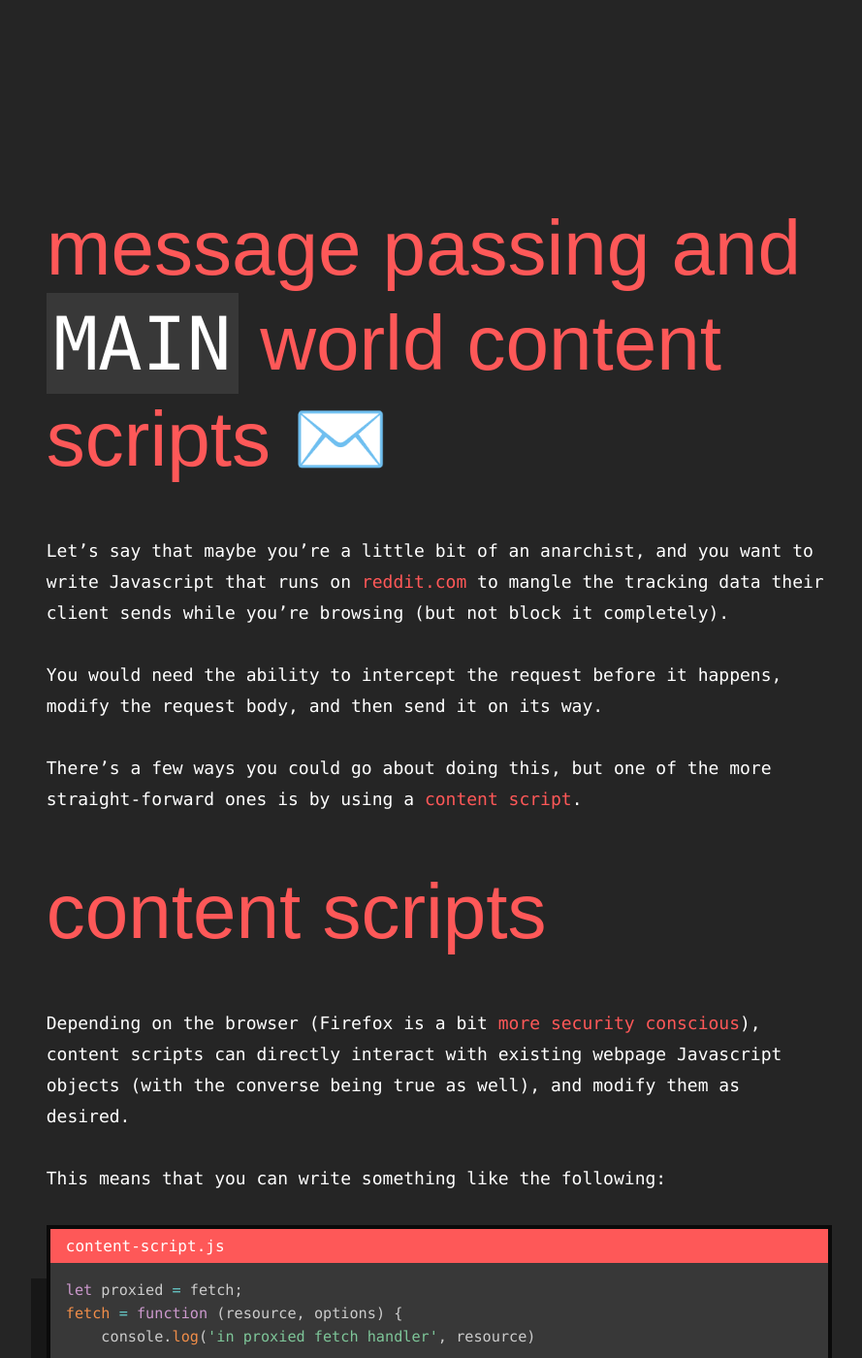
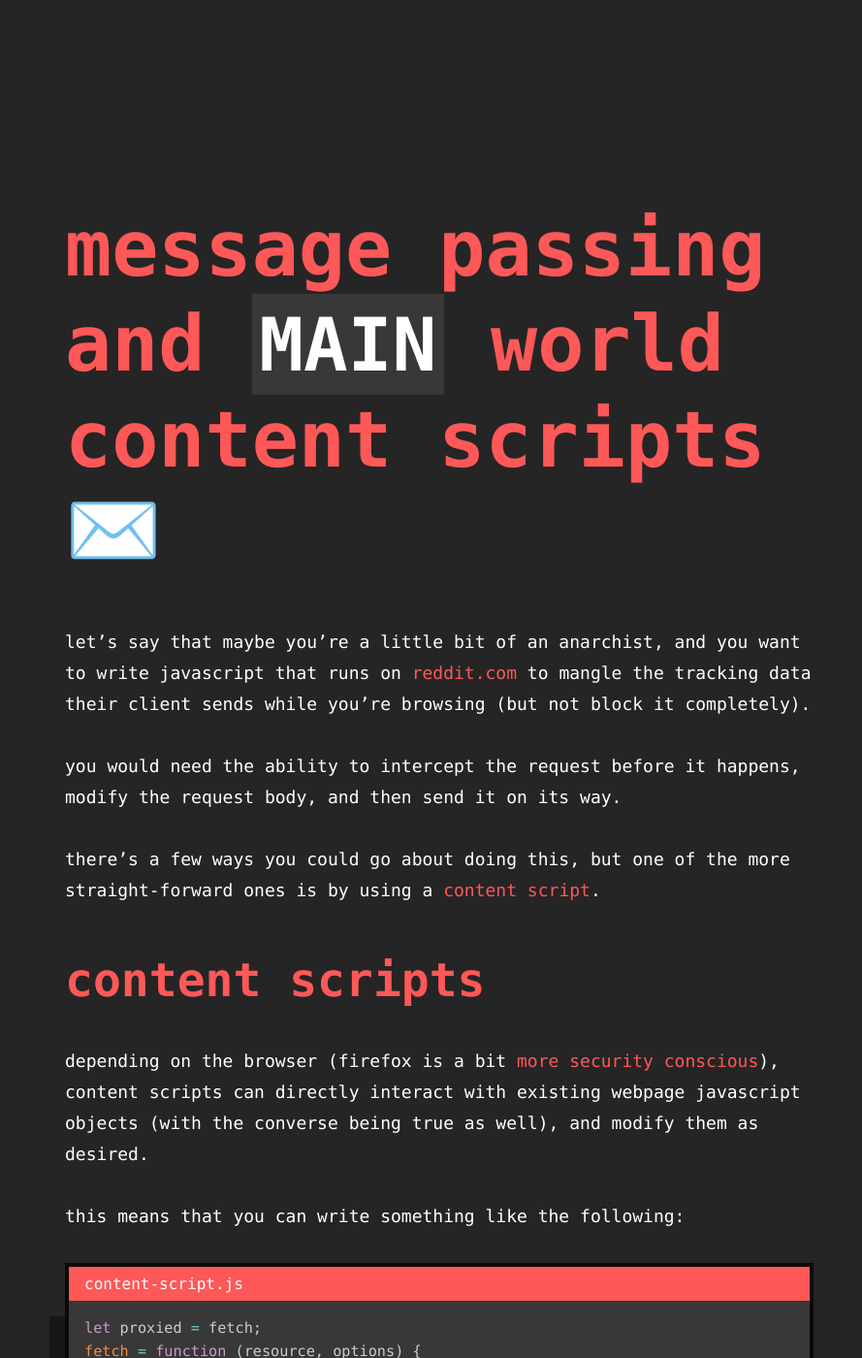
Before and after one commit to tbrockman/tbrockman.github.io, a Jekyll site: the page built from _posts/2024-01-29-content-script-messaging.md, in a window 1280 px wide and 1400 px high. Shown: the whole window at 97% size, without its empty margins (187-1076 px from the left). Built offline with Jekyll 4.4.1, drawn with Linux system fonts in a browser that asks for light colours.

Commit message:
Modify styling. Add github-paint post.

```diff
--- a/_posts/2024-01-29-content-script-messaging.md
+++ b/_posts/2024-01-29-content-script-messaging.md
@@ -4,7 +4,7 @@ title: message passing and `MAIN` world content scripts ✉️
 date: 2024-01-29 09:32:00 -0400
 author: Theodore Brockman
 categories: chrome extensions content-scripts message-passing
-excerpt: Making up for a lack of browser extension documentation... again.
+excerpt: Making up for a lack of browser extension documentation (again!).
 thumbnail: /assets/img/hello_world_thumbnail.png
 ---
 
@@ -14,7 +14,7 @@ You would need the ability to intercept the request before it happens, modify th
 
 There's a few ways you could go about doing this, but one of the more straight-forward ones is by using a [content script](https://developer.chrome.com/docs/extensions/develop/concepts/content-scripts).
 
-# content scripts
+## content scripts
 
 Depending on the browser (Firefox is a bit [more security conscious](https://developer.mozilla.org/en-US/docs/Mozilla/Add-ons/WebExtensions/Sharing_objects_with_page_scripts)), content scripts can directly interact with existing webpage Javascript objects (with the converse being true as well), and modify them as desired.
 
@@ -118,7 +118,7 @@ Pretty neat, right? But what if we were feeling bad and wanted to extend our lit
 
 This is where [message passing](https://developer.chrome.com/docs/extensions/develop/concepts/messaging) comes in.
 
-# message passing
+## message passing
 
 If you've worked in browser extensions before, you're likely already familiar with sending messages between the background script and the popup, maybe even communicating with content scripts injected into the default [`ISOLATED`](https://developer.chrome.com/docs/extensions/reference/api/scripting#type-ExecutionWorld) world, but it turns out that once your code exists in the same realm as other webpage Javascript, you can't send messages as easily.
 
@@ -198,7 +198,7 @@ _oh poop._
 
 This is because the content script only has access to a limited subset of the `chrome.runtime` API as a result of being injected into the `MAIN` world. While at first frustrating, if you stop to think about it, it makes sense: Content scripts injected into the `MAIN` world are now running in the same context as the webpage, and the webpage (or other content scripts) can't be trusted. Naturally the browser requires a few more precautions to help make sure you understand [the full implications of what you're doing](https://developer.chrome.com/docs/extensions/develop/concepts/messaging#content-scripts-are-less-trustworthy).
 
-# externally connectable
+## externally connectable
 
 Instead, we need to treat our own content script as an [*external webpage*](https://developer.chrome.com/docs/extensions/develop/concepts/messaging#external-webpage), since it can no longer be considered a trusted part of the extension. This means that we need to allow connections from external webpages in our `manifest.json`:
 
@@ -260,7 +260,7 @@ _it's toggled_
 
 Note that after making your extension externally connectable, you should be *very* careful about how you process information you receive, and what information you send, to untrusted external connections--even *if* the recipient is trusted, there's no guarantee other code won't be spying.
 
-# bonus: using [`func`](https://developer.chrome.com/docs/extensions/reference/api/scripting#method-ScriptInjection-func)
+## bonus: using [`func`](https://developer.chrome.com/docs/extensions/reference/api/scripting#method-ScriptInjection-func)
 
 You may have noticed earlier that we had to hardcode our extension ID in our content script, which isn't very portable (it'll be different each time someone develops locally *and* when it's published in production) and will need to be manually updated. You may find other reasons that you want to provide context directly to your content script from your background script.
 
--- a/_sass/blog.scss
+++ b/_sass/blog.scss
@@ -87,7 +87,7 @@ body {
 
 .blog-post-title {
     font-size: 2em;
-    font-family: Arial;
+    font-weight: bold;
     overflow-y: hidden;
     overflow: hidden;
     word-break: break-word;
@@ -109,6 +109,10 @@ body {
 .blog-post-excerpt {
     padding-top: 1em;
     color: #fff;
+}
+
+.blog-post-excerpt>p {
+    margin: 0;
 }
 
 .blog-list li h2 {
--- a/_sass/common.scss
+++ b/_sass/common.scss
@@ -5,28 +5,47 @@ $breakpoint-navbar: 1400px;
 $breakpoint-mobile: 800px;
 
 @keyframes nav-slide-in-from-right {
-    0% { left: 100vw; }
-    100% { left: 30vw; }
+    0% {
+        left: 100vw;
+    }
+
+    100% {
+        left: 30vw;
+    }
 }
 
 @keyframes nav-slide-out-from-left {
-    0% { left: 30vw; }
-    100% { left: 100vw; }
+    0% {
+        left: 30vw;
+    }
+
+    100% {
+        left: 100vw;
+    }
 }
 
 @keyframes slide-left-make-way-for-nav {
-    0% { left: 0; }
-    100% { left: -70vw; }
+    0% {
+        left: 0;
+    }
+
+    100% {
+        left: -70vw;
+    }
 }
 
 @keyframes slide-right-close-nav {
-    0% { left: -70vw; position:absolute; }
-    100% { left: 0}
+    0% {
+        left: -70vw;
+        position: absolute;
+    }
+
+    100% {
+        left: 0
+    }
 }
 
-@media(max-width: $breakpoint-mobile) {
-
-}
+@media(max-width: $breakpoint-mobile) {}
 
 @media(max-width: $breakpoint-navbar) {
 
@@ -58,19 +77,22 @@ body {
     height: 100%;
     display: flex;
     flex-direction: column;
-    font-size: 1vw;
     color: #fff;
+    text-transform: lowercase;
+}
+
+code {
+    text-transform: none;
 }
 
 .page-container {
     box-sizing: border-box;
     width: 100%;
-    max-width: 124ch;
+    max-width: 120ch;
     margin: 0 auto;
     padding: 0em 12em 8em;
     z-index: 1;
     flex: 1;
-    font-size: 1rem;
 }
 
 a {
@@ -95,8 +117,6 @@ a.fa:hover {
 }
 
 h1 {
-    font-family: "Montserrat", sans-serif;
-    font-weight: normal;
     color: #fe5858;
     font-size: 6em;
 }
--- a/_sass/post.scss
+++ b/_sass/post.scss
@@ -84,8 +84,6 @@ h2 {
 	color: $color-primary;
 	margin-top: 1em;
 	font-size: 3em;
-	font-weight: normal;
-	font-family: 'Montserrat', sans-serif;
 	word-break: break-word;
 }
 
@@ -93,13 +91,11 @@ h3 {
 	color: $color-primary;
 	margin-top: 1em;
 	font-size: 2rem;
-	font-weight: normal;
-	font-family: 'Montserrat', sans-serif;
 	word-break: break-word;
 }
 
 img {
-	margin: 0 auto 4em;
+	margin: 0 auto 2em;
 	display: flex;
 	max-width: -webkit-fill-available;
 	max-width: -moz-available;
@@ -109,8 +105,8 @@ img {
 }
 
 blockquote {
-	margin: 4em 0;
-	padding: 2em 4em;
+	margin: 2em 0 3em;
+	padding: 0 4em;
 	color: #fff;
 	background: $hover-background-color;
 	box-shadow: $hover-box-shadow;
@@ -159,15 +155,12 @@ p>strong>code {
 }
 
 .post-header h1 {
-	font-family: 'Montserrat', sans-serif;
-	font-weight: normal;
 	margin: 0;
 	margin-bottom: 0.25em;
 	word-break: break-word;
 }
 
 .post-header h4 {
-	font-weight: normal;
 	margin: 0;
 	color: #252525;
 	font-size: 1.25em;
@@ -207,7 +200,6 @@ p>strong>code {
 
 a:has(img)+em,
 img+em {
-	margin-top: -2rem;
 	text-align: center;
 	font-size: 1rem;
 	display: block;
--- a/blog.html
+++ b/blog.html
@@ -11,7 +11,7 @@ title: latest
         <div>
           <div class='blog-post-preview'>
             <div class='blog-post-title'>{{post.title | markdownify | remove: '<p>' | remove: '</p>'}}</div>
-            <div class='blog-post-excerpt'>{{ post.excerpt }}</div>
+            <div class='blog-post-excerpt'>{{ post.excerpt | markdownify }}</div>
           </div>
         </div>
       </a>
```
Also changed, not shown: _posts/2024-06-28-github-paint.md (added, +40 -0 lines), assets/img/github-paint/example.png (added).
